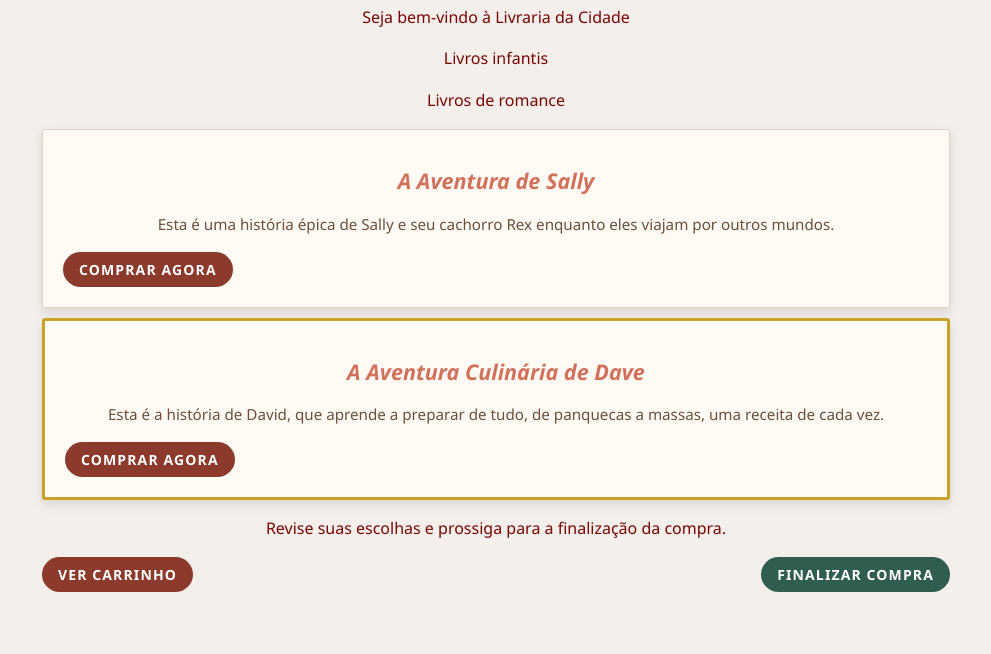
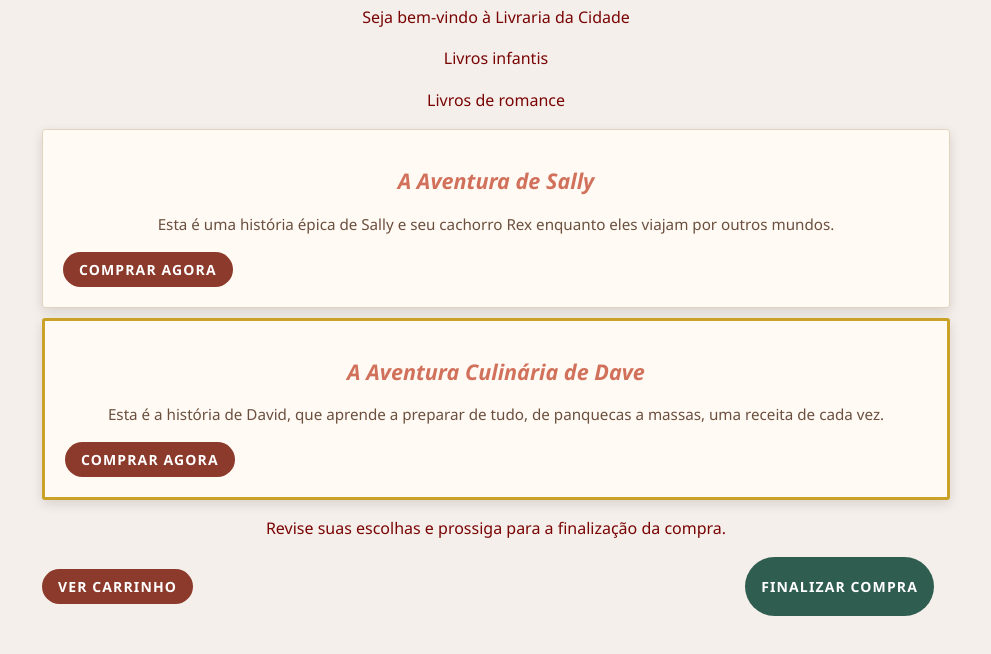
Before and after one commit to claudioelo/Imp-rio-das-Letras, a plain HTML site: page index.html in a window 1280 px wide. Shown: the part 100-754 px from the top of the page, without its empty margins (144-1135 px from the left). Drawn offline with Linux system fonts and the light colour scheme.

Commit message:
Adiciona gap e align-items no btn-container

```diff
--- a/styles.css
+++ b/styles.css
@@ -61,7 +61,7 @@ p {
 }
 
 .btn {
-
+     margin-right: 1rem;
     background: #8b3a2b;
     color: #ffffff;
     border: none;
@@ -73,6 +73,7 @@ p {
     text-transform: uppercase;
     letter-spacing: 0.08em;
     font-weight: 600;
+
 }
 
 .btn-container {
@@ -80,6 +81,8 @@ p {
     gap: 0.5rem;
     justify-content: space-between;
     margin: 0 10px;
+    align-items: center;
+
 }
 
 .btn:hover {
@@ -88,6 +91,7 @@ p {
 
 .btn-primary {
     background: #2f5d50;
+    padding: 20px 16px;
 }
 
 .btn.btn-primary:hover {
```
